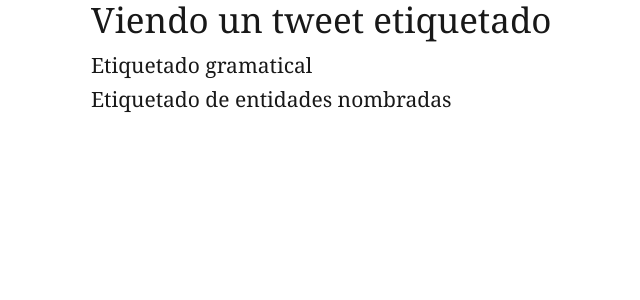
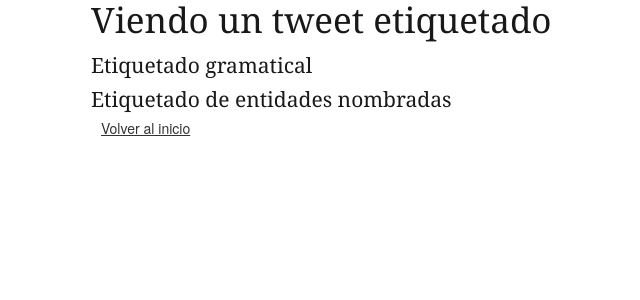
Before and after one commit to srebolledo/rTagger, a CakePHP app: the page made by app/View/TweetsUsers/view.ctp in a window 1280 px wide. Shown: the top 300 px of the page, without its empty margins (79-719 px from the left). Run offline with PHP 8.4 and a stand-in for CakePHP, Linux system fonts and the light colour scheme; the template is opened without the code that fills it, so the values that code supplies are empty; some libraries are stand-ins or nearby versions.

Commit message:
Added a link to back to home

```diff
--- a/app/View/TweetsUsers/view.ctp
+++ b/app/View/TweetsUsers/view.ctp
@@ -23,7 +23,11 @@
 
 			}
 		?>
+		<div class="six columns" style="float:left;display:block;">
+			<?= $this->Html->link('Volver al inicio',array('controller'=>'pages','action'=>'display'));?>
+		</div>
 		<div class="six columns" style="float:right;display:block;">
+
 		<?php
 			if(count($tweet['pos']) == 0){
 				if($tweet_id>1) echo $this->Html->link('Ver anterior',array('action'=>'view',$tweet_id-1));
```
